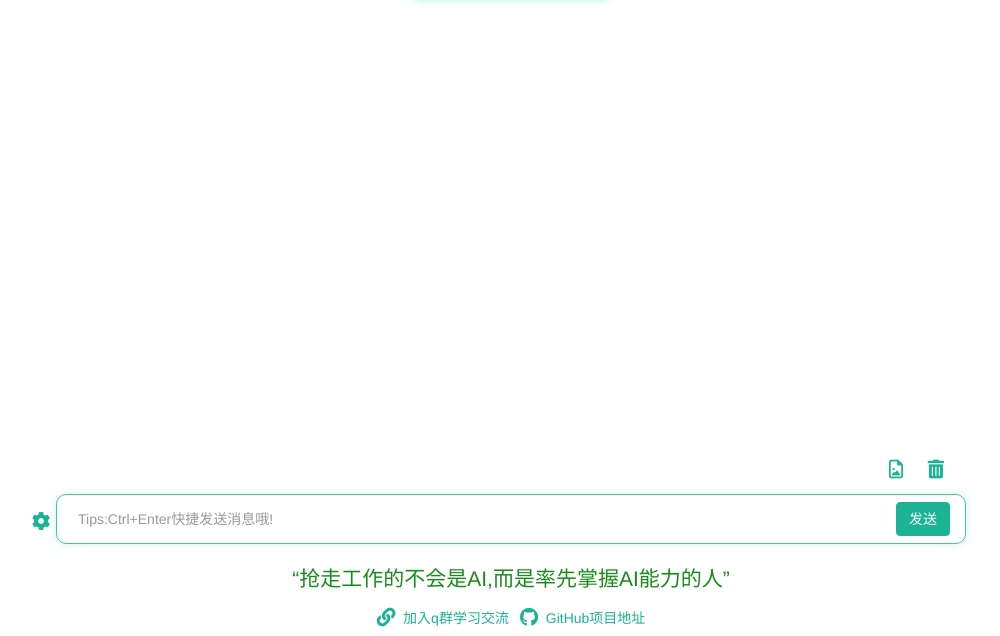
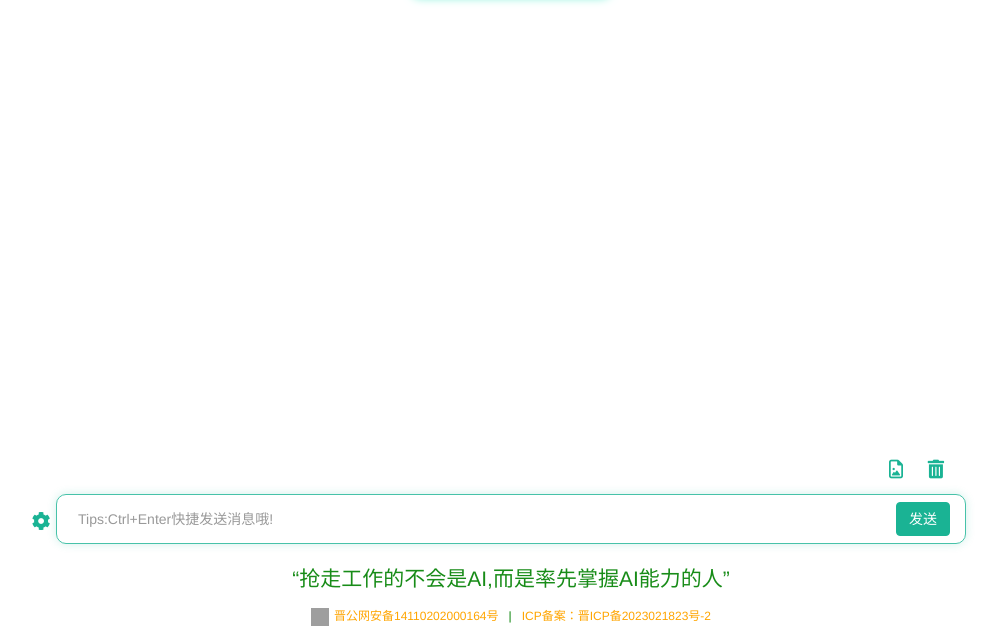
Before and after one commit to buwanyuanshen/ChatGPT-website-forward-vercel, a plain HTML site: page templates/index.html in a window 1280 px wide. Shown: the part 164-800 px from the top of the page, without its empty margins (129-1129 px from the left). Drawn offline with nearby package versions, Linux system fonts and the light colour scheme; grey boxes are pictures that could not be loaded; a script that the page names is missing.

Commit message:
Update index.html

```diff
--- a/templates/index.html
+++ b/templates/index.html
@@ -211,6 +211,18 @@
             <a href="https://qm.qq.com/cgi-bin/qm/qr?_wv=1027&k=1OOigjF5hxHUSQ5GE5U2UOIwswuckYOe&authKey=2pdTkM0NqehD2OuMojvBMnsmCAUcD6oO3ttDzS5CNle8tnre1a9Jp30aJZVUnC2c&noverify=0&group_code=226848325" target="_blank"><i class="fa fa-link fa-lg" aria-hidden="true"></i>&nbsp; 加入q群学习交流</a>
             <a href="https://github.com/buwanyuanshen/ChatGPT-website-forward-vercel" target="_blank"><i class="fa fa-github fa-lg" aria-hidden="true"></i>&nbsp; GitHub项目地址</a>
           </p>
+		<div style="position: fixed; bottom: 0; left: 0; width: 100%; background-color: #fff; text-align: center; font-size: 12px; padding: 5px 0;">
+  <div style="display: inline-flex; align-items: center; justify-content: center; text-align: left;">
+    <img src="https://beian.mps.gov.cn/img/logo01.dd7ff50e.png" style="width: 18px; height: 18px; margin-right: 5px;">
+    <a target="_blank" href="http://www.beian.gov.cn/portal/registerSystemInfo?recordcode=14110202000164" style="text-decoration: none; color: orange;" rel="noopener">
+      晋公网安备14110202000164号
+    </a>
+    <span style="margin: 0 10px;">|</span>
+    <a target="_blank" href="http://beian.miit.gov.cn/" style="text-decoration: none; color: orange;" rel="noopener">
+      ICP备案：晋ICP备2023021823号-2
+    </a>
+  </div>
+</div>
         </footer>
       </div>
     </div>
```
